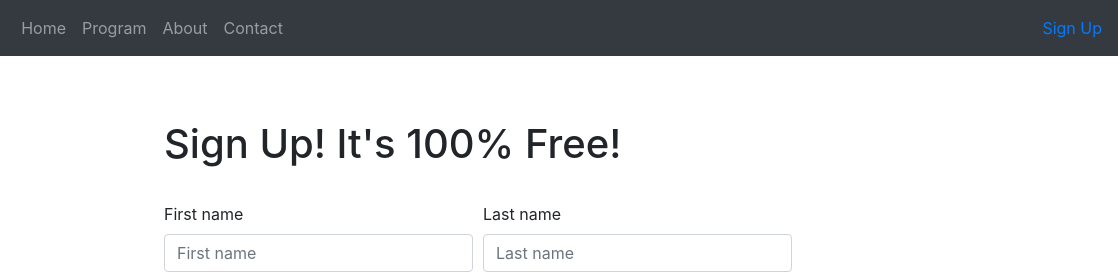
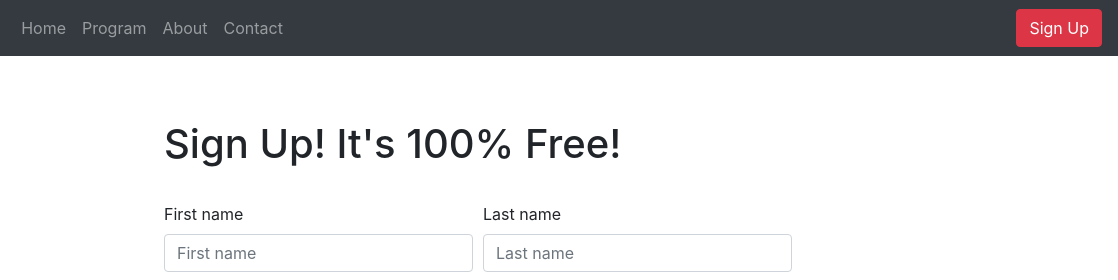
Before and after one commit to jorisveldt/BusinessWebsiteNodeJS, a plain HTML site: page signup.html in a window 1280 px wide. Shown: the top 280 px of the page, 162-1280 px from the left. Drawn offline with nearby package versions, Linux system fonts and the light colour scheme.

Commit message:
Update signup.html

```diff
--- a/signup.html
+++ b/signup.html
@@ -42,7 +42,7 @@
                 <div class="navbar-collapse collapse w-100 order-3 dual-collapse2">
                         <ul class="navbar-nav ml-auto">
                                 <form class="form-inline">
-                                        <a href="signup.html class="btn btn-danger" role="button">Sign Up</a>
+                                        <a href="signup.html" class="btn btn-danger" role="button">Sign Up</a>
                                     </form>
                         </ul>
                     </div>
```
